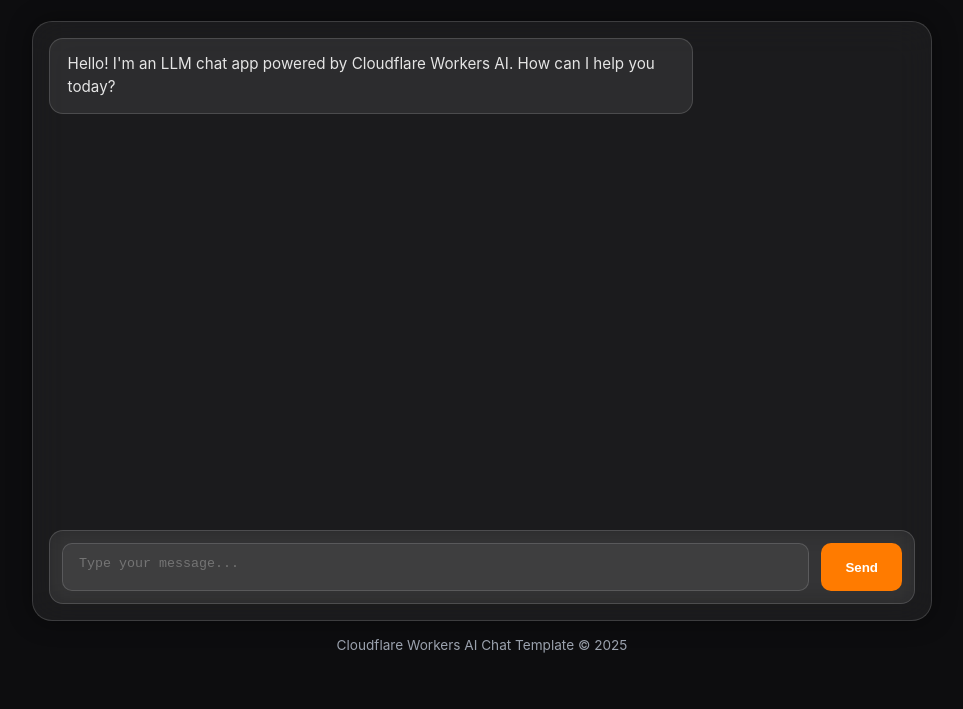
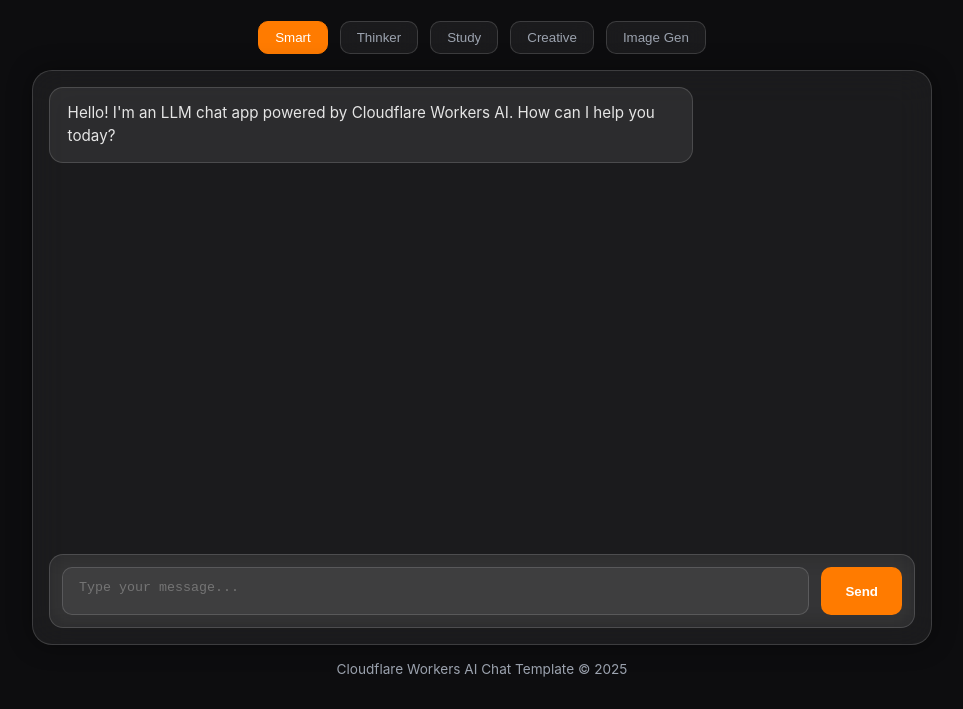
Before and after one commit to bingosling0/llm-chat-app-template, a website: page public/index.html in a window 1280 px wide. Shown: the part 91-800 px from the top of the page, without its empty margins (158-1121 px from the left). Drawn offline with Linux system fonts and the light colour scheme.

Commit message:
Refactor CSS comments and add mode selector

```diff
--- a/public/index.html
+++ b/public/index.html
@@ -6,9 +6,9 @@
 <title>LLM Chat App</title>
 
 <style>
-    /* ------------------------------
-       Modern Theme Variables
-    ------------------------------ */
+/* -------------------------------------------------
+   Theme Variables
+------------------------------------------------- */
 :root {
     --accent: #ff7b00;
     --accent-glow: rgba(255, 123, 0, 0.6);
@@ -38,9 +38,9 @@
     padding: 2rem;
 }
 
-    /* ------------------------------
+/* -------------------------------------------------
    Header
-    ------------------------------ */
+------------------------------------------------- */
 header {
     text-align: center;
     margin-bottom: 1.5rem;
@@ -59,9 +59,41 @@
     font-size: 0.9rem;
 }
 
-    /* ------------------------------
-       Chat Container (Glass Panel)
-    ------------------------------ */
+/* -------------------------------------------------
+   Mode Selector
+------------------------------------------------- */
+.mode-selector {
+    display: flex;
+    gap: 0.75rem;
+    margin-bottom: 1rem;
+}
+
+.mode-button {
+    padding: 0.5rem 1rem;
+    border-radius: 10px;
+    border: 1px solid var(--glass-border);
+    background: var(--glass-bg);
+    color: var(--text-light);
+    cursor: pointer;
+    transition: 0.2s ease;
+    backdrop-filter: blur(10px);
+}
+
+.mode-button:hover {
+    color: var(--text);
+    border-color: var(--accent);
+    transform: translateY(-2px);
+}
+
+.mode-button.active {
+    background: var(--accent);
+    color: white;
+    border-color: var(--accent);
+}
+
+/* -------------------------------------------------
+   Chat Container
+------------------------------------------------- */
 .chat-container {
     width: 100%;
     max-width: 900px;
@@ -77,9 +109,9 @@
     position: relative;
 }
 
-    /* ------------------------------
+/* -------------------------------------------------
    Chat Messages
-    ------------------------------ */
+------------------------------------------------- */
 .chat-messages {
     flex: 1;
     overflow-y: auto;
@@ -113,9 +145,9 @@
     border: 1px solid var(--glass-border);
 }
 
-    /* ------------------------------
+/* -------------------------------------------------
    Typing Indicator
-    ------------------------------ */
+------------------------------------------------- */
 .typing-indicator {
     font-style: italic;
     color: var(--text-light);
@@ -127,9 +159,9 @@
     display: block;
 }
 
-    /* ------------------------------
-       Input Bar (Floating)
-    ------------------------------ */
+/* -------------------------------------------------
+   Input Bar
+------------------------------------------------- */
 .message-input {
     display: flex;
     gap: 0.75rem;
@@ -179,9 +211,9 @@
     cursor: not-allowed;
 }
 
-    /* ------------------------------
+/* -------------------------------------------------
    Footer
-    ------------------------------ */
+------------------------------------------------- */
 footer {
     margin-top: 1rem;
     color: var(--text-light);
@@ -197,19 +229,34 @@
     <p>Powered by Cloudflare Workers AI</p>
 </header>
 
+<!-- Mode Selector -->
+<div class="mode-selector">
+    <button class="mode-button active">Smart</button>
+    <button class="mode-button">Thinker</button>
+    <button class="mode-button">Study</button>
+    <button class="mode-button">Creative</button>
+    <button class="mode-button">Image Gen</button>
+</div>
+
+<!-- Chat Container -->
 <div class="chat-container">
+
     <div id="chat-messages" class="chat-messages">
         <div class="message assistant-message">
-            Hello! I'm an LLM chat app powered by Cloudflare Workers AI. How can I help you today?
+            Hello! I'm an LLM chat app powered by Cloudflare Workers AI.
+            How can I help you today?
         </div>
     </div>
 
-    <div class="typing-indicator" id="typing-indicator">AI is thinking...</div>
+    <div class="typing-indicator" id="typing-indicator">
+        AI is thinking...
+    </div>
 
     <div class="message-input">
         <textarea id="user-input" placeholder="Type your message..." rows="1"></textarea>
         <button id="send-button">Send</button>
     </div>
+
 </div>
 
 <footer>
```
Lines whose indentation alone changed are shown as unchanged.
